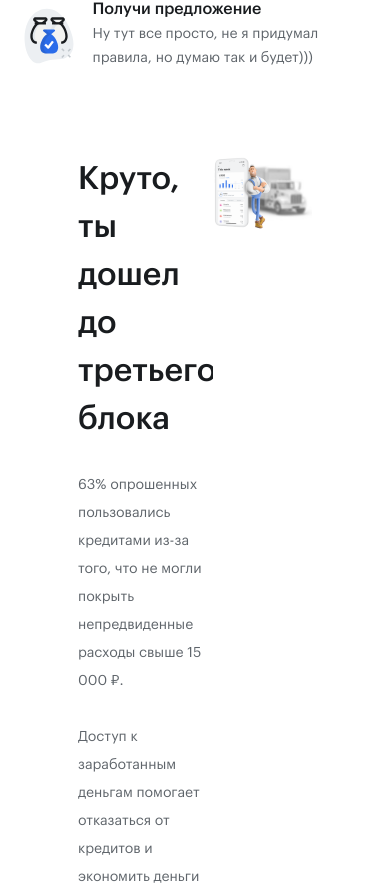
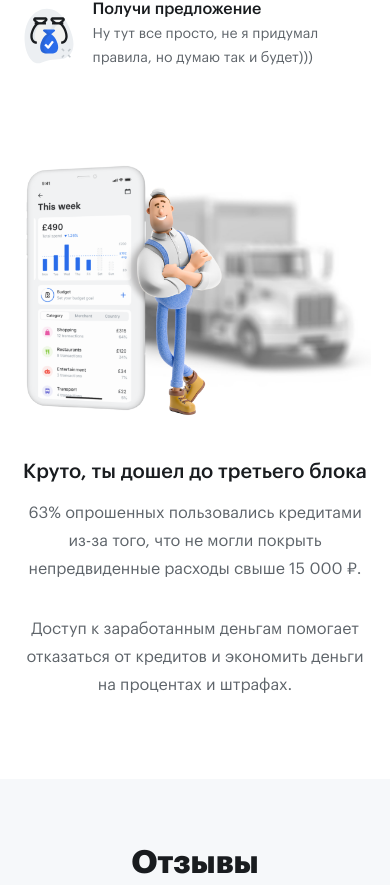
Before and after one commit to Hikinamuri/--------, a React (Vite) app: page /general in a window 390 px wide. Shown: the part 1315-2200 px from the top of the page. Built offline with nearby package versions, Linux system fonts and the light colour scheme.

Commit message:
update: secpnd content block

```diff
--- a/src/pages/generalPage/general.tsx
+++ b/src/pages/generalPage/general.tsx
@@ -199,7 +199,9 @@ export const GeneralPage = () => {
                             Доступ к заработанным деньгам помогает отказаться от кредитов и экономить деньги на процентах и штрафах.
                         </span>
                     </div>
-                    <img src={man} alt="Мужчина" />
+                    <div>
+                        <img src={man} alt="Мужчина" />
+                    </div>
                 </div>
                 <div className={styles.content__third_block}>
                     <h1>Отзывы</h1>
--- a/src/pages/generalPage/style.module.css
+++ b/src/pages/generalPage/style.module.css
@@ -312,12 +312,14 @@ h1 {
 
 .content__second_block {
     display: flex;
+    flex-wrap: wrap-reverse;
     width: 60%;
+    gap: 32px;
     text-align: left;
     color: #191C1F;
 
     img {
-        height: 100%;
+        width: 100%;
     }
 
     h1 {
@@ -326,10 +328,14 @@ h1 {
     }
 
     span {
-        font-size: 14px;
+        font-size: 16px;
         font-weight: 400;
         line-height: 28px;
         color: #5E646A;
+    }
+
+    div {
+        flex: 1 1 0px;
     }
 }
 
@@ -337,7 +343,7 @@ h1 {
     display: flex;
     flex-direction: column;
     justify-content: center;
-    gap: 28px;
+    gap: 18px;
 }
 
 .content__third_block {
@@ -489,12 +495,10 @@ h1 {
         width: 50%;
     }
 
-    .content__first_block {
+    .content__first_block,
+    .content__second_block,
+    .content__third_block__carousel {
         width: 70%
-    }
-
-    .content__third_block__carousel {
-        width: 70%;
     }
 }
 
@@ -503,17 +507,16 @@ h1 {
         width: 60%;
     }
 
+    .content__first_block,
+    .content__second_block,
     .content__third_block__carousel {
-        width: 80%;
-    }
-
-    .content__first_block {
         width: 80%
     }
 }
 
 @media screen and (max-width: 1350px) {
-    .content__first_block {
+    .content__first_block,
+    .content__second_block {
         width: 90%
     }
 
@@ -575,6 +578,19 @@ h1 {
     .content__third_block__carousel {
         width: 95%;
     }
+
+    .content__second_block {
+        width: 95%;
+        .content__second_block__info {
+            gap: 15px;
+
+            h1 {
+                white-space: pre;
+                font-size: 20px !important;
+                line-height: 24px;
+            }
+        }
+    }
 }
 
 @media screen and (max-width: 767px) {
@@ -615,6 +631,15 @@ h1 {
             font-size: 24px;
             line-height: 32px;
             font-weight: 600;
+        }
+    }
+
+    .content__second_block {
+        width: 90%;
+        text-align: center;
+
+        div {
+            min-width: 350px;
         }
     }
 
```
